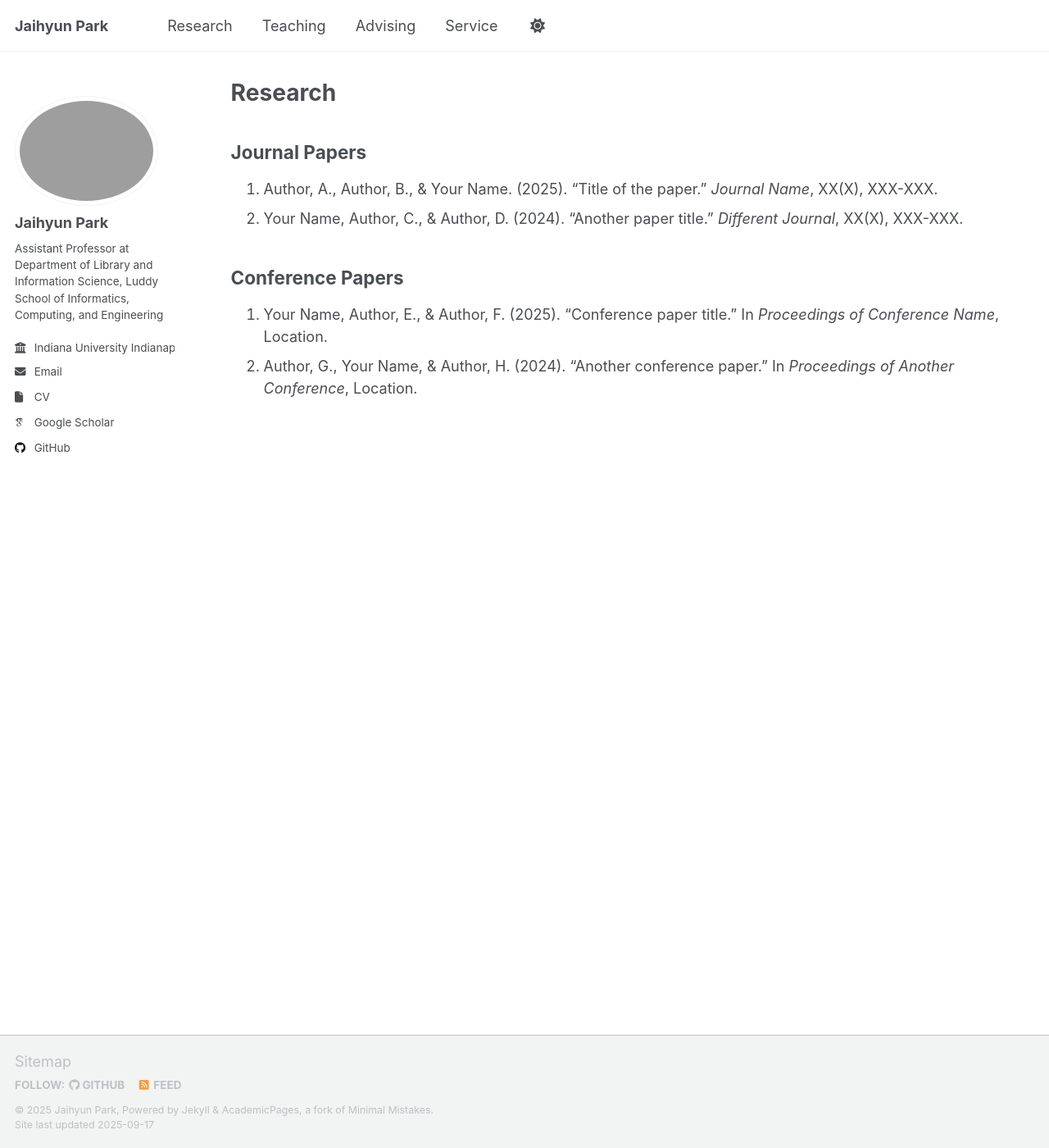
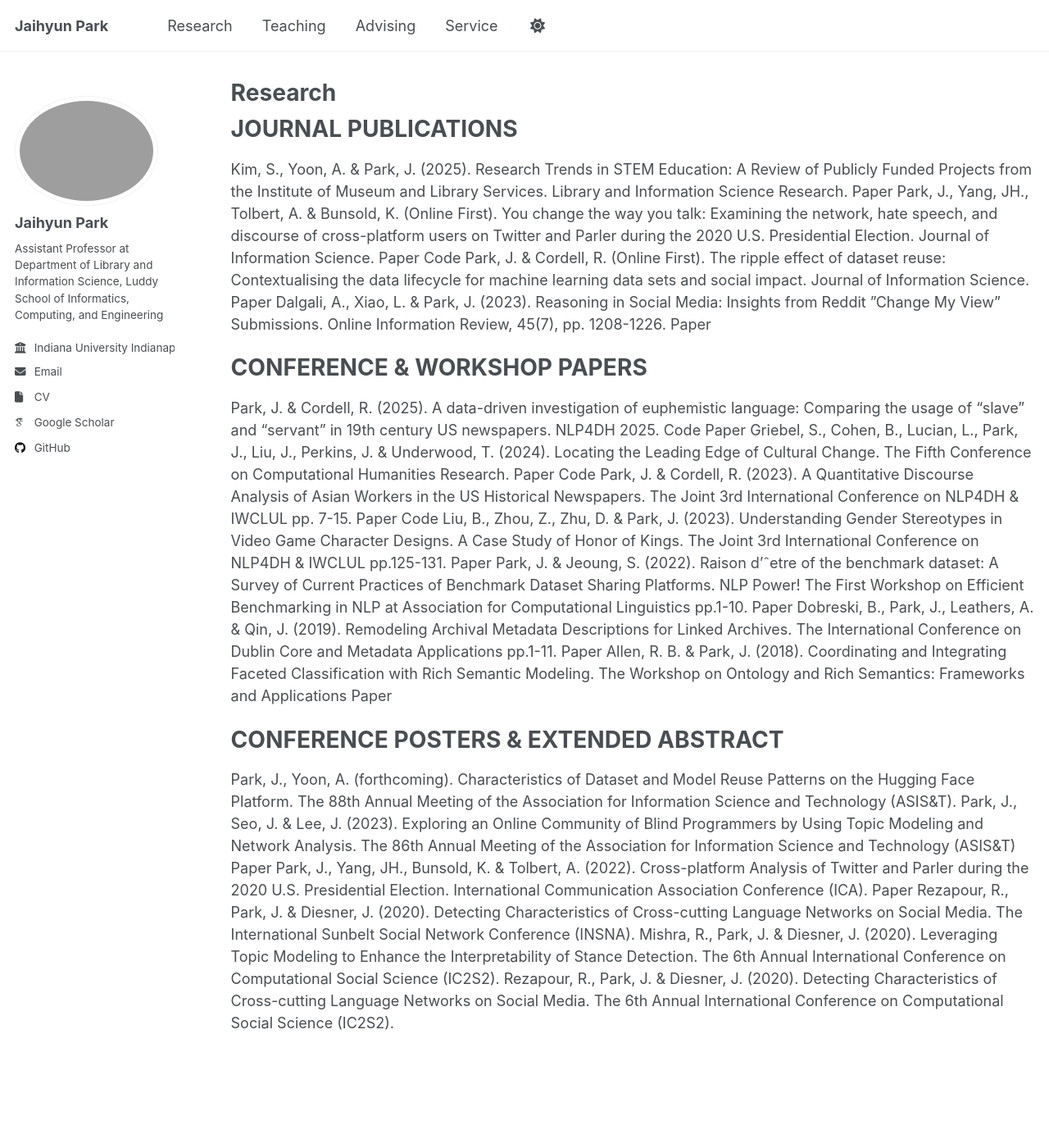
Before and after one commit to park-jay/park-jay.github.io, a Jekyll site: the page built from _pages/Research.md, in a window 1280 px wide and 1400 px high. Shown: the whole window at 82% size. Built offline with Jekyll 4.4.1, drawn with Linux system fonts in a browser that asks for light colours; some web fonts are replaced; a script that is not in the unit is left out.

Commit message:
Update Research.md
Updated "Research Tab"

```diff
--- a/_pages/Research.md
+++ b/_pages/Research.md
@@ -5,12 +5,47 @@ permalink: /Research/
 author_profile: true
 ---
 
-## Journal Papers
+# JOURNAL PUBLICATIONS
 
-1. Author, A., Author, B., & Your Name. (2025). "Title of the paper." *Journal Name*, XX(X), XXX-XXX.
-2. Your Name, Author, C., & Author, D. (2024). "Another paper title." *Different Journal*, XX(X), XXX-XXX.
+Kim, S., Yoon, A. & Park, J. (2025). Research Trends in STEM Education: A Review of Publicly Funded Projects from
+the Institute of Museum and Library Services. Library and Information Science Research. Paper
+Park, J., Yang, JH., Tolbert, A. & Bunsold, K. (Online First). You change the way you talk: Examining the network, hate
+speech, and discourse of cross-platform users on Twitter and Parler during the 2020 U.S. Presidential Election. Journal of
+Information Science. Paper Code
+Park, J. & Cordell, R. (Online First). The ripple effect of dataset reuse: Contextualising the data lifecycle for machine
+learning data sets and social impact. Journal of Information Science. Paper
+Dalgali, A., Xiao, L. & Park, J. (2023). Reasoning in Social Media: Insights from Reddit ”Change My View” Submissions.
+Online Information Review, 45(7), pp. 1208-1226. Paper
 
-## Conference Papers
+# CONFERENCE & WORKSHOP PAPERS
 
-1. Your Name, Author, E., & Author, F. (2025). "Conference paper title." In *Proceedings of Conference Name*, Location.
-2. Author, G., Your Name, & Author, H. (2024). "Another conference paper." In *Proceedings of Another Conference*, Location.
+Park, J. & Cordell, R. (2025). A data-driven investigation of euphemistic language: Comparing the usage of “slave” and
+“servant” in 19th century US newspapers. NLP4DH 2025. Code Paper
+Griebel, S., Cohen, B., Lucian, L., Park, J., Liu, J., Perkins, J. & Underwood, T. (2024). Locating the Leading Edge of
+Cultural Change. The Fifth Conference on Computational Humanities Research. Paper Code
+Park, J. & Cordell, R. (2023). A Quantitative Discourse Analysis of Asian Workers in the US Historical Newspapers. The
+Joint 3rd International Conference on NLP4DH & IWCLUL pp. 7-15. Paper Code
+Liu, B., Zhou, Z., Zhu, D. & Park, J. (2023). Understanding Gender Stereotypes in Video Game Character Designs. A
+Case Study of Honor of Kings. The Joint 3rd International Conference on NLP4DH & IWCLUL pp.125-131. Paper
+Park, J. & Jeoung, S. (2022). Raison d’ˆetre of the benchmark dataset: A Survey of Current Practices of Benchmark Dataset
+Sharing Platforms. NLP Power! The First Workshop on Efficient Benchmarking in NLP at Association for Computational
+Linguistics pp.1-10. Paper
+Dobreski, B., Park, J., Leathers, A. & Qin, J. (2019). Remodeling Archival Metadata Descriptions for Linked Archives.
+The International Conference on Dublin Core and Metadata Applications pp.1-11. Paper
+Allen, R. B. & Park, J. (2018). Coordinating and Integrating Faceted Classification with Rich Semantic Modeling. The
+Workshop on Ontology and Rich Semantics: Frameworks and Applications Paper
+
+# CONFERENCE POSTERS & EXTENDED ABSTRACT
+
+Park, J., Yoon, A. (forthcoming). Characteristics of Dataset and Model Reuse Patterns on the Hugging Face Platform. The
+88th Annual Meeting of the Association for Information Science and Technology (ASIS&T).
+Park, J., Seo, J. & Lee, J. (2023). Exploring an Online Community of Blind Programmers by Using Topic Modeling and
+Network Analysis. The 86th Annual Meeting of the Association for Information Science and Technology (ASIS&T) Paper
+Park, J., Yang, JH., Bunsold, K. & Tolbert, A. (2022). Cross-platform Analysis of Twitter and Parler during the 2020 U.S.
+Presidential Election. International Communication Association Conference (ICA). Paper
+Rezapour, R., Park, J. & Diesner, J. (2020). Detecting Characteristics of Cross-cutting Language Networks on Social Media.
+The International Sunbelt Social Network Conference (INSNA).
+Mishra, R., Park, J. & Diesner, J. (2020). Leveraging Topic Modeling to Enhance the Interpretability of Stance Detection.
+The 6th Annual International Conference on Computational Social Science (IC2S2).
+Rezapour, R., Park, J. & Diesner, J. (2020). Detecting Characteristics of Cross-cutting Language Networks on Social Media.
+The 6th Annual International Conference on Computational Social Science (IC2S2).
```
